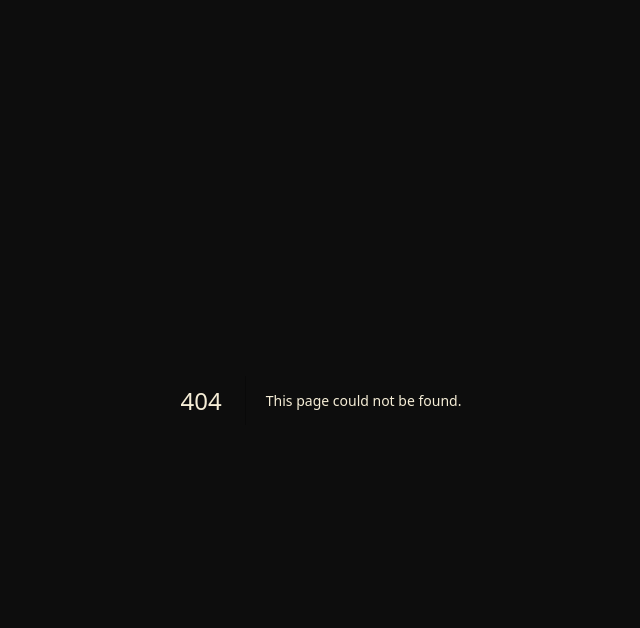
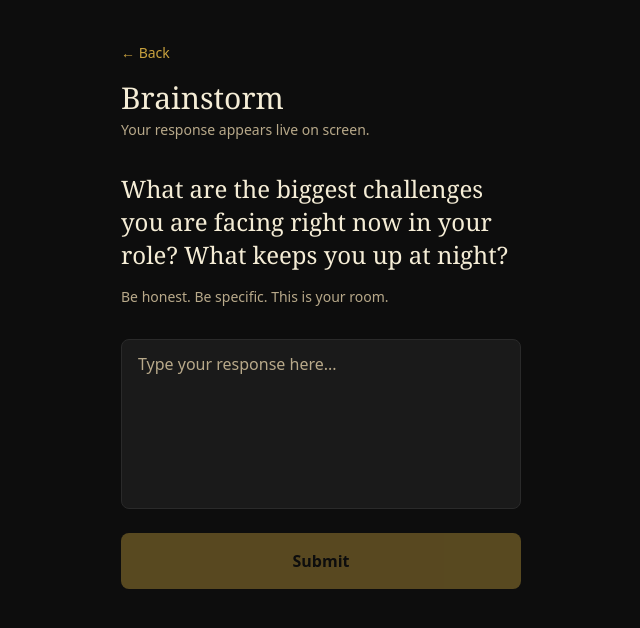
Before and after one commit to PublicSafetyIQ/Heart-meets-hardware, a Next.js app: page /Brainstorm in a window 1280 px wide. Before the commit this address had no page. Shown: the top 628 px of the page, without its empty margins (319-959 px from the left). Built offline with nearby package versions, Linux system fonts and the light colour scheme; no server answers.

Commit message:
Add files via upload

```diff
--- /dev/null
+++ b/app/Brainstorm/page.js
@@ -0,0 +1,62 @@
+'use client';
+import { useState } from 'react';
+import Link from 'next/link';
+import { supabase } from '../../lib/supabase';
+
+export default function BrainstormPage() {
+  const [text, setText]   = useState('');
+  const [sent, setSent]   = useState(false);
+  const [sending, setSending] = useState(false);
+
+  async function handleSubmit() {
+    if (!text.trim() || sending) return;
+    setSending(true);
+    await supabase.from('poll_responses').insert({
+      poll_id: 'brainstorm',
+      answer:  text.trim(),
+    });
+    setSent(true);
+    setSending(false);
+  }
+
+  return (
+    <main className="min-h-screen flex flex-col px-6 py-10 max-w-md mx-auto">
+
+      <div className="mb-8">
+        <Link href="/" className="text-hmh-gold text-sm">← Back</Link>
+        <h1 className="font-serif text-3xl text-hmh-cream mt-4 mb-1">Brainstorm</h1>
+        <p className="text-hmh-cream-dim text-sm">Your response appears live on screen.</p>
+      </div>
+
+      <h2 className="font-serif text-2xl text-hmh-cream leading-snug mb-4">
+        What are the biggest challenges you are facing right now in your role? What keeps you up at night?
+      </h2>
+      <p className="text-hmh-cream-dim text-sm mb-8">Be honest. Be specific. This is your room.</p>
+
+      {sent ? (
+        <div className="text-center py-10">
+          <p className="text-hmh-gold text-4xl mb-4">✓</p>
+          <p className="text-hmh-cream font-semibold text-lg mb-2">Response received.</p>
+          <p className="text-hmh-cream-dim text-sm">Watch the screen.</p>
+        </div>
+      ) : (
+        <>
+          <textarea
+            value={text}
+            onChange={(e) => setText(e.target.value)}
+            placeholder="Type your response here..."
+            rows={6}
+            className="w-full bg-hmh-gray border border-hmh-gray-light text-hmh-cream placeholder-hmh-cream-dim rounded-lg px-4 py-3 text-base focus:border-hmh-gold focus:outline-none resize-none mb-6"
+          />
+          <button
+            onClick={handleSubmit}
+            disabled={!text.trim() || sending}
+            className="w-full py-4 rounded-lg font-bold text-base bg-hmh-gold text-hmh-black hover:bg-hmh-gold-light disabled:opacity-40 disabled:cursor-not-allowed"
+          >
+            {sending ? 'Submitting...' : 'Submit'}
+          </button>
+        </>
+      )}
+    </main>
+  );
+}
```
